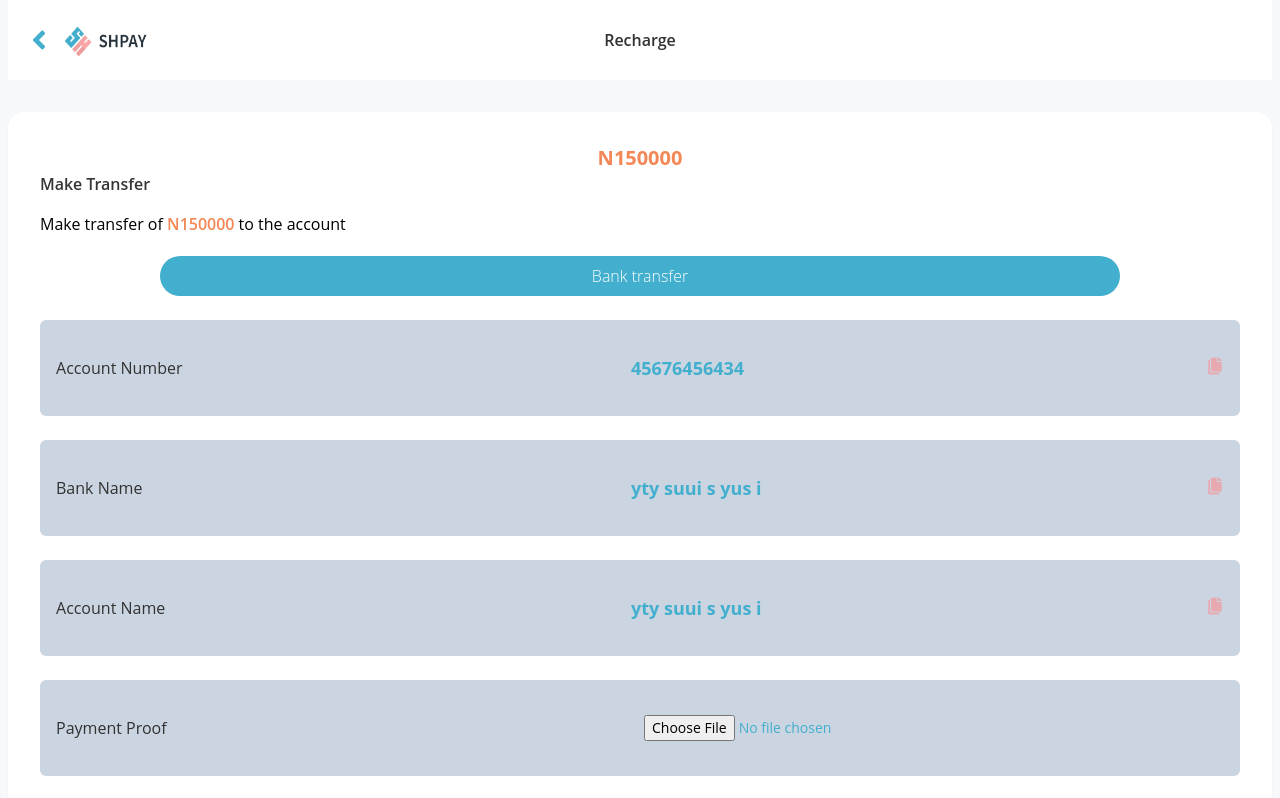
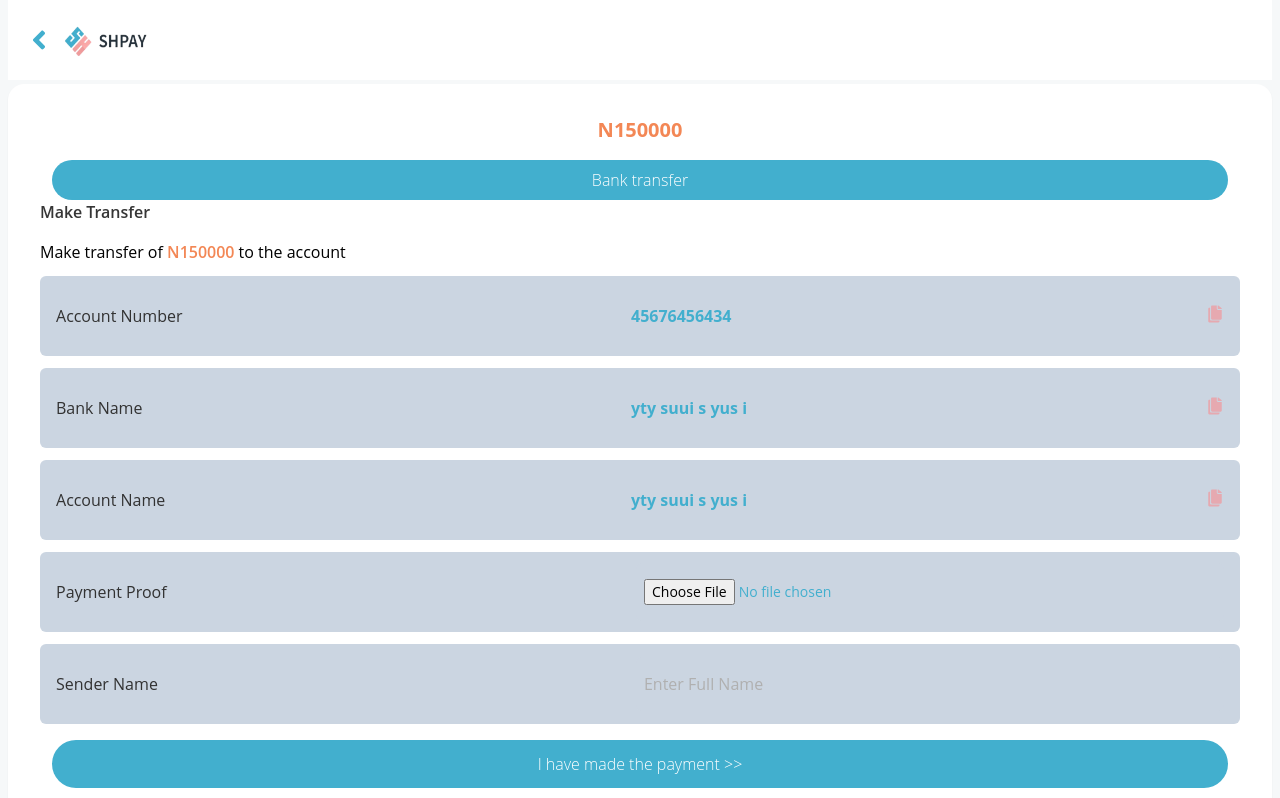
Before and after one commit to Sageer-M-Kabeer/charges_pots, a React (Create React App) app in the folder chargespots/: page /recharge in a window 1280 px wide. Shown: the top 798 px of the page. Built offline with nearby package versions, Linux system fonts and the light colour scheme.

Commit message:
majo ui fix 2

```diff
--- a/chargespots/package.json
+++ b/chargespots/package.json
@@ -8,6 +8,7 @@
     "@mui/icons-material": "^5.14.18",
     "@mui/material": "^5.14.18",
     "@popperjs/core": "^2.11.8",
+    "@react-navigation/material-bottom-tabs": "^6.2.19",
     "@testing-library/jest-dom": "^5.17.0",
     "@testing-library/react": "^13.4.0",
     "@testing-library/user-event": "^13.5.0",
--- a/chargespots/src/components/SuccessAlert.js
+++ b/chargespots/src/components/SuccessAlert.js
@@ -3,12 +3,11 @@ import React, { Component } from 'react'
 export class SuccessAlert extends Component {
   render() {
     return (
-      <div>
-        <div
-          class="mb-4 rounded-lg bg-success-100 px-6 py-5 text-base text-success-700"
-          role="alert">
-          A simple success alert—check it out!
-        </div>
+      <div
+          className="bg-green-100 border-l-[5px] border-green-500 text-green-700 p-4"
+          role="alert" >
+            <p className='font-bold'>Success!</p>
+            <p>Login Successful</p>
       </div>
     )
   }
--- a/chargespots/src/pages/Buy.js
+++ b/chargespots/src/pages/Buy.js
@@ -33,6 +33,9 @@ const Buy = () => {
                             <div className="text-md text-[rgb(24,142,176)] font-semibold">N500</div>
                         </div>
                     </div>
+                    <div className='text-[#333] flex justify-between items-center pt-4'>
+                        Current price <span className="text-md text-[rgb(24,142,176)] font-semibold">N5000</span>
+                    </div>
                     <div className="w-full mt-4">
                     <button type='button' className="text-white block w-full h-14 bg-[rgb(24,149,176)] border-[rgb(24,149,176)] border-solid rounded-3xl text-lg py-2 px-8 ">Buy</button>
                     </div>
--- a/chargespots/src/pages/HomePage.js
+++ b/chargespots/src/pages/HomePage.js
@@ -24,6 +24,8 @@ import { SlBulb } from 'react-icons/sl'
 import { Link } from "react-router-dom";
 import AlertDialog from '../components/Dialog'
 
+import SuccessAlert from '../components/SuccessAlert'
+
 import 'swiper/css';
 import 'swiper/css/pagination';
 import { Swiper, SwiperSlide } from 'swiper/react';
@@ -38,7 +40,7 @@ export default function HomePage() {
 
   return (
     <div className="bg-[#f6f8f9] w-full h-full">
-      <AlertDialog />
+      <SuccessAlert />
       <div className="py-8 px-4 min-h-full">
         <Swiper
           className="swiper h-[200px] md:h-[480px] rounded-[20px] overflow-hidden translate-z-0 cursor-grab"
--- a/chargespots/src/pages/Recharge.js
+++ b/chargespots/src/pages/Recharge.js
@@ -6,6 +6,8 @@ import { IoIosCopy } from 'react-icons/io';
 import { FaLock } from 'react-icons/fa'
 import box from '../assets/box.png'
 import sh from '../assets/sh.png'
+import { TbCurrencyNaira } from 'react-icons/tb'
+
 
 const Recharge = () => {
     return (
@@ -22,18 +24,19 @@ const Recharge = () => {
                                     <img src={sh} alt='' className='h-24 w-24 pb-[22px]'></img>
                                 </div>
                             </div>
-                            <div className='max-w-[60%] my-0 mx-auto flex-1 text-center text-[#323232] font-[600] text-[16px]'>
-                                Recharge
-                            </div>
                         </div>
                     </div>
-
-                    <div className="relative mt-8 mb-8 bg-[#fff]  shadow-sm rounded-2xl">
+                    <div className="relative mt-1 mb-8 bg-[#fff]  shadow-sm rounded-2xl">
                         <div className="p-8">
 
                             <div className='flex justify-between flex-col '>
                                         <div className="text-xl text-[#f38755] font-bold flex flex-row justify-center">
-                                            N <font>150000</font>
+                                            N<font>150000</font>
+                                        </div>
+                                        <div className='flex mt-4 justify-center items-center'>
+                                             <button disabled className='py-2 px-4 bg-[#42afce]
+                                             text-white rounded-full font-extralight w-[98%] mx-2 '>
+                                                Bank transfer</button>
                                         </div>
                                         <div>
                                             <div className="text-[#363636] text-md font-semibold">
@@ -43,17 +46,13 @@ const Recharge = () => {
                                             Make transfer of <span className='text-[#f38755] font-semibold
                                             '>N<font>150000</font></span> to the account
                                         </div>
-                                        <div className='flex mt-5 justify-center items-center'>
-                                             <button disabled className='py-2 px-4 bg-[#42afce]
-                                             text-white rounded-full font-extralight w-[80%] mx-2 '>
-                                                Bank transfer</button>
-                                        </div>
+
                                 <div className='flex justify-between flex-col mb-8'>
-                                       <div className='mt-6 outline-none bg-slate-300 h-[40px] flex items-center py-12 px-4 rounded-md'>
+                                       <div className='mt-3 outline-none bg-slate-300 h-[40px] flex items-center py-10 px-4 rounded-md'>
                                         <div className='flex items-center justify-between flex-1 flex-row'>
                                             {/* <font>NAra</font> */}
                                             <label className='text-[#323232] text-md w-full'>Account Number</label>
-                                            <font className="text-[#42afce] font-bold text-lg w-full">45676456434
+                                            <font className="text-[#42afce] font-bold text-md w-full">45676456434
                                              </font>
                                              <div className="text-[#e6a9b0] text-lg">
                                                 <button><IoIosCopy className=""/></button>
@@ -61,46 +60,46 @@ const Recharge = () => {
 
                                         </div>
                                     </div>
-                                    <div className='mt-6 outline-none bg-slate-300 h-[40px] flex items-center py-12 px-4 rounded-md'>
+                                    <div className='mt-3 outline-none bg-slate-300 h-[40px] flex items-center py-10 px-4 rounded-md'>
                                         <div className='flex items-center justify-between flex-1 flex-row'>
                                             {/* <font>NAra</font> */}
                                             <label className='text-[#323232] text-md w-full'>Bank Name</label>
-                                            <font className="text-[#42afce] font-bold text-lg w-full">yty suui s yus i</font>
+                                            <font className="text-[#42afce] font-bold text-md w-full">yty suui s yus i</font>
                                             <div className="text-[#e6a9b0] text-lg">
                                                 <button><IoIosCopy className=""/></button>
                                                 </div>
                                         </div>
                                     </div>
-                                      <div className='mt-6 outline-none bg-slate-300 h-[40px] flex items-center py-12 px-4 rounded-md'>
+                                      <div className='mt-3 outline-none bg-slate-300 h-[40px] flex items-center py-10 px-4 rounded-md'>
                                         <div className='flex items-center justify-between flex-1 flex-row'>
                                             {/* <font>NAra</font> */}
                                             <label className='text-[#323232] text-md w-full'>Account Name</label>
-                                            <font className="text-[#42afce] font-bold text-lg w-full">yty suui s yus i</font>
+                                            <font className="text-[#42afce] font-bold text-md w-full">yty suui s yus i</font>
                                             <div className="text-[#e6a9b0] text-lg">
                                                 <button><IoIosCopy className=""/></button>
                                                 </div>
                                         </div>
                                     </div>
-                                    <div className='mt-6 outline-none bg-slate-300 h-[40px] flex items-center py-12 px-4 rounded-md'>
+                                    <div className='mt-3 outline-none bg-slate-300 h-[40px] flex items-center py-10 px-4 rounded-md'>
                                         <div className='flex flex-row flex-1 items-center justify-between'>
                                             <label className='text-[#323232] text-md w-full'>Payment Proof</label>
                                             <input type='file'
-                                            className='outline-none text-[#42afce] text-sm bg-slate-300 px-2 py-8 rounded-md h-full w-full'></input>
+                                            className='outline-none text-[#42afce] text-sm bg-slate-300 px-2 py-4 rounded-md h-full w-full'></input>
                                         </div>
                                     </div>
-                                    <div className='mt-6 outline-none bg-slate-300 h-[40px] flex items-center py-12 px-4 rounded-md'>
+                                    <div className='mt-3 outline-none bg-slate-300 h-[40px] flex items-center py-10 px-4 rounded-md'>
                                         <div className='flex flex-row flex-1 items-center justify-between'>
                                             {/* <font>NAra</font> */}
                                             <label className='text-[#323232] text-md w-full'>Sender Name</label>
                                             <input type='text' placeholder='Enter Full Name'
                                             className='outline-none text-[#42afce] placeholder:text-[#b0b0b0]
-                                            bg-slate-300 px-2 py-8 rounded-md h-full w-full'></input>
+                                            bg-slate-300 px-2 py-4 rounded-md h-full w-full'></input>
                                         </div>
                                     </div>
-                                    <div className='mt-5'>
-                                    <div className='flex mt-5 justify-center items-center'>
-                                             <button className='py-4 px-8 bg-[#42afce]
-                                             text-white rounded-full font-extralight w-[95%] mx-2 '>
+                                    <div className='mt-2'>
+                                    <div className='flex mt-2 justify-center items-center'>
+                                             <button className='py-3 px-4 bg-[#42afce]
+                                             text-white rounded-full font-extralight w-[98%] mx-2 '>
                                                 I have made the payment >> </button>
                                         </div>
                                         <div className='px-auto text-[#cc1313] w-[98%] py-2 text-center'>
@@ -118,8 +117,8 @@ const Recharge = () => {
                                         </div>
                                         <div className='px-auto text-[#c6c6c6c] w-[98%] py-2 text-center'>
                                            If you hav any questions, connect us by email.
-                                           <div className='px-auto flex flex-row items-scenter
-                                           justify-between text-[#c6c6c6c] w-[98%] py-1 '>
+                                           <div className='px-4 flex flex-row items-scenter
+                                           justify-center text-[#c6c6c6c] w-[95%] py-1 text-center'>
                                            <span className='w-full text-sm h-full text-center'>Email address: shpayservices@gmail.com</span>
                                            <div className="text-[#f87e7e] text-sm">
                                                 <button><IoIosCopy className=""/></button>
```
Also changed, not shown: chargespots/src/components/BottomBar.js (+16 -5 lines), 1 other file (tests, documents, lock files or other folders).
